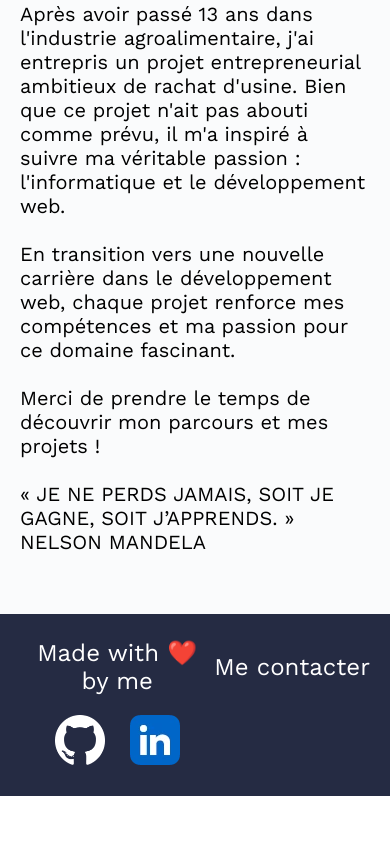
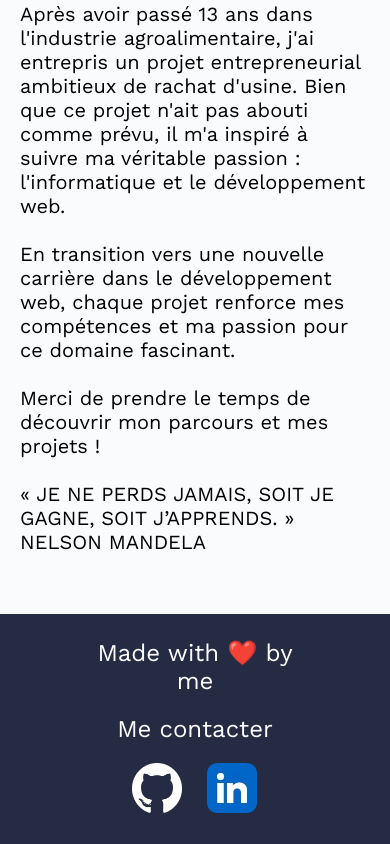
Before and after one commit to BetaPeche/MonPortfolio, a React (Vite) app: page / in a window 390 px wide. Shown: the part 4296-5140 px from the top of the page. Before the commit the page ends 5092 px from the top, so only its background shows below. Built offline with nearby package versions, Linux system fonts and the light colour scheme.

Commit message:
Change footer disposition in mobile display

```diff
--- a/src/styles/components/_footer.scss
+++ b/src/styles/components/_footer.scss
@@ -37,14 +37,11 @@ footer {
 @media (max-width: 768px) {
     footer {
         .footer-content {
-            grid-template-columns: 1fr;
+            grid-template-columns: 1fr 4fr 1fr;
             row-gap: 20px;
             margin: 25px 0px;
-            p {
-                grid-column: 1;
-            }
             .footer-links {
-                grid-column: 1;
+                grid-column: 2;
                 justify-self: center;
             }
         }
```
